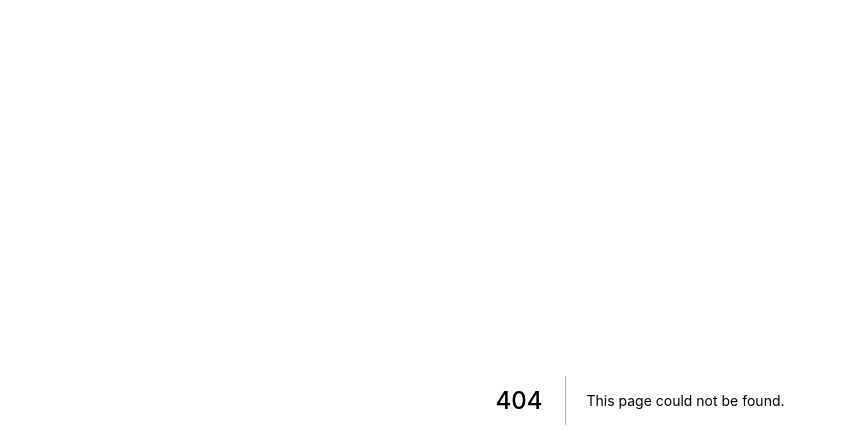
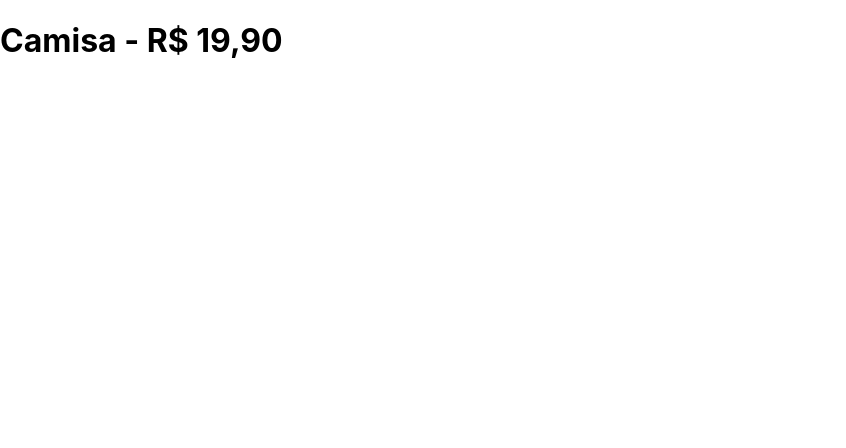
Before and after one commit to DemetrioOz/NextJS_First_Project, a Next.js app: page /products/shirts in a window 1280 px wide. Before the commit this address had no page. Shown: the top 448 px of the page, without its empty margins (0-846 px from the left). Built offline with nearby package versions, Linux system fonts and the light colour scheme.

Commit message:
nested routes

```diff
--- /dev/null
+++ b/pages/products/pants/bluepant.js
@@ -0,0 +1,3 @@
+export default function BluePant() {
+  return <h1>Calça azul</h1>;
+}
--- /dev/null
+++ b/pages/products/pants/redpant.js
@@ -0,0 +1,3 @@
+export default function RedPant() {
+  return <h1>Calça Vermelha</h1>;
+}
--- /dev/null
+++ b/pages/products/shirts.js
@@ -0,0 +1,3 @@
+export default function Shirts() {
+  return <h1>Camisa - R$ 19,90</h1>;
+}
```
Also changed, not shown: pages/products/index.js (renamed from pages/products.js).
